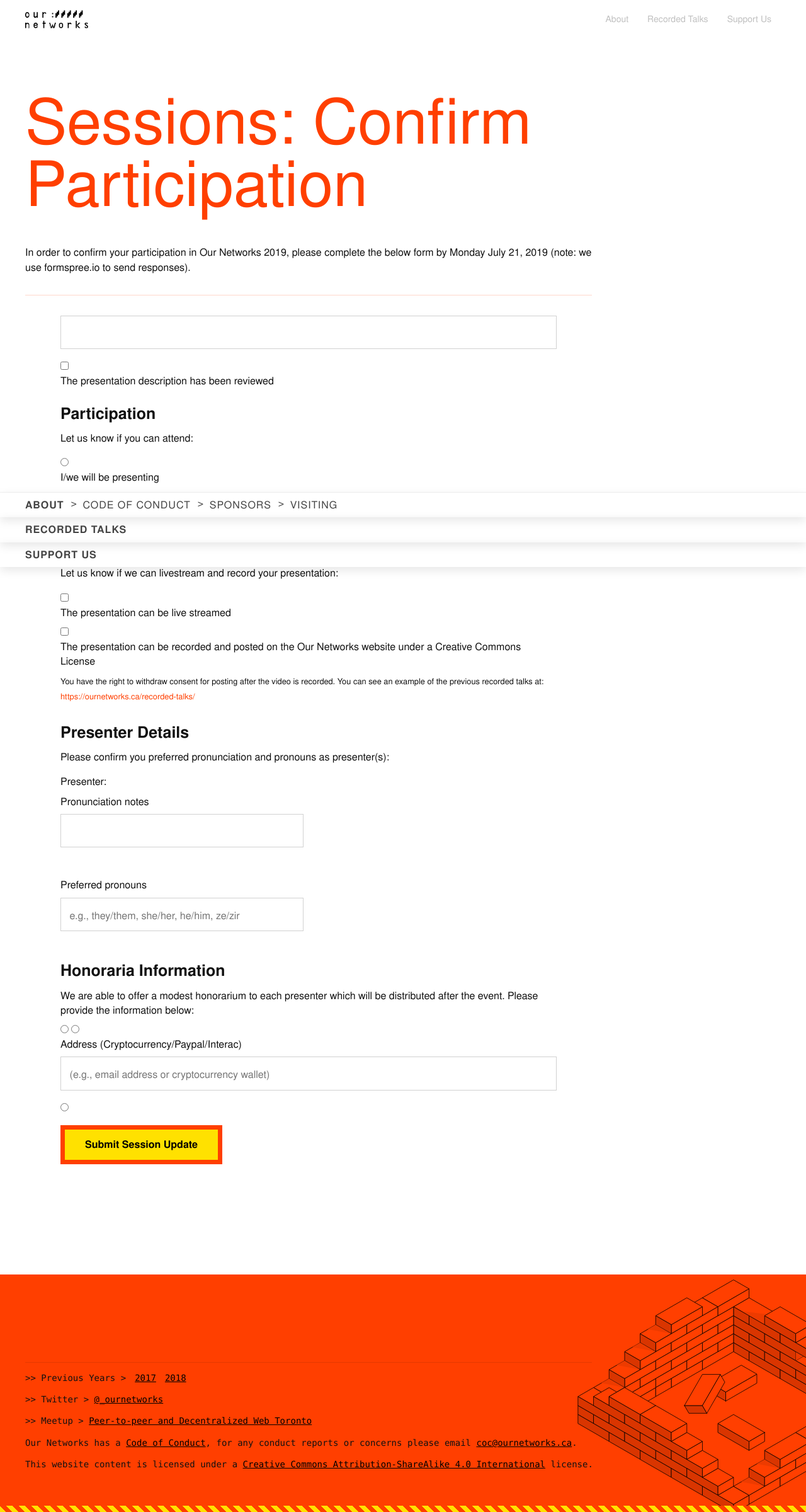
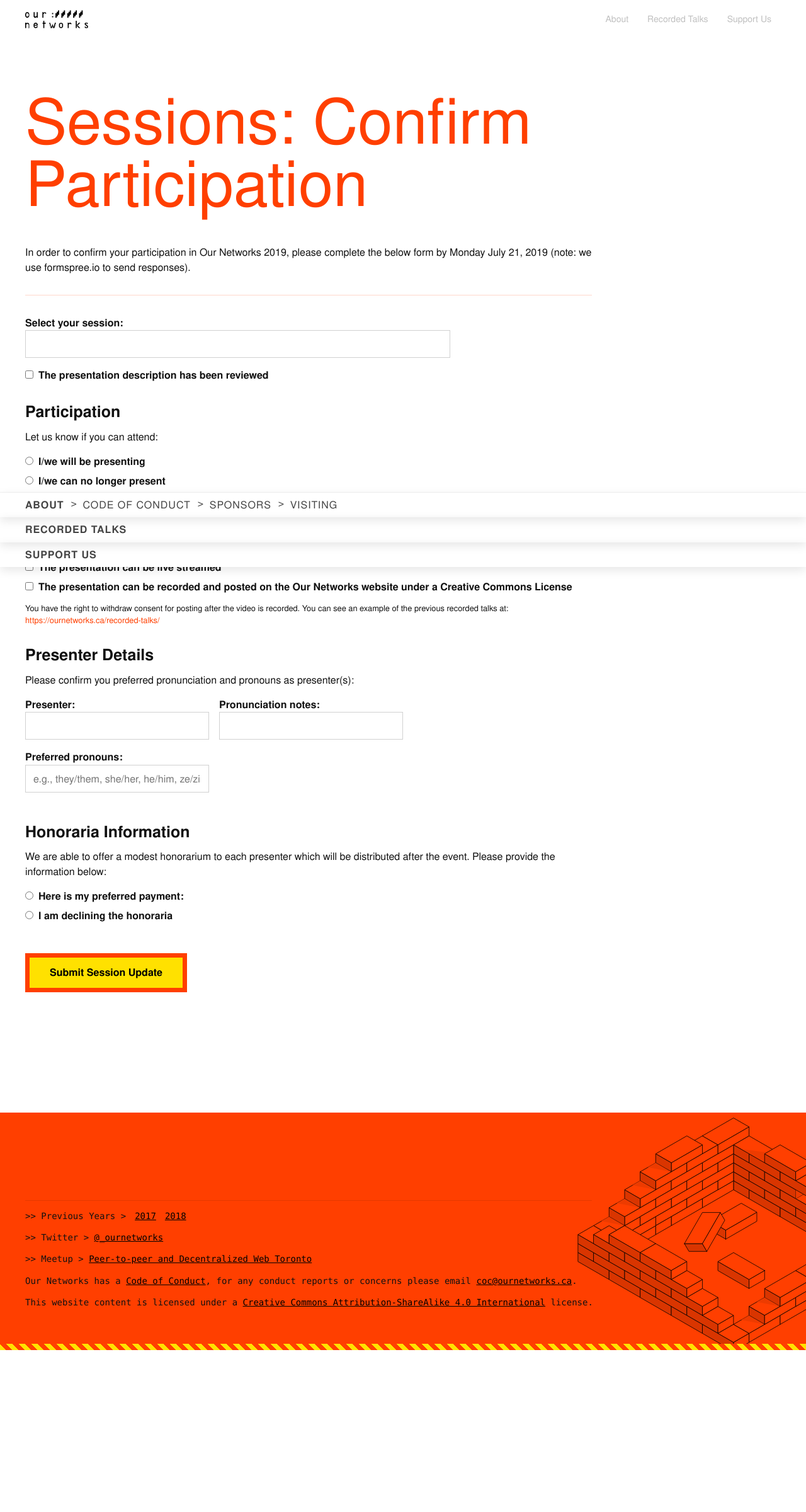
Before and after one commit to ournetworks/ournetworks.ca, a Jekyll site: the page built from sessions-form.html, in a window 1280 px wide. Shown: the whole page at 63% size. Built offline with Jekyll 4.4.1, drawn with Linux system fonts in a browser that asks for light colours; after the commit the page ends 2143 px from its top, so only the background shows below that.

Commit message:
layout update

```diff
--- a/_sass/_forms.scss
+++ b/_sass/_forms.scss
@@ -4,105 +4,15 @@
 .input-datalist,
 textarea,
 select {
-  width: 100%;
   margin-bottom: 1em;
   font-family: $base-font-family;
   font-weight: normal;
-  -webkit-font-smoothing: antialiased;
-  -moz-osx-font-smoothing: grayscale;
-  padding: 1em 0.85em 0.85em;
-  background-color: #fff;
+  padding: 0.75em;
   border: 1px solid #d1d1d1;
   box-shadow: none;
   box-sizing: border-box;
-  line-height: 1em;
-
-  @media (max-width: $on-palm) {
-    -webkit-appearance: none;
-    -moz-appearance: none;
-    appearance: none;
-  }
 }
 
-textarea {
-  min-height: 65px;
-  padding-top: 6px;
-  padding-bottom: 6px;
+input[type="radio"]:checked ~ .input-condition-group {
+  display: flex;
 }
-
-.input-text:focus,
-textarea:focus,
-select:focus {
-  border: 1px solid $accent-color;
-}
-
-label,
-legend {
-  display: block;
-  margin-bottom: 0.5rem;
-}
-
-fieldset {
-  padding: 0;
-  border-width: 0;
-}
-
-label > .label-body {
-  display: inline-block;
-  margin-left: 0.5rem;
-  font-weight: normal;
-}
-
-.form-container {
-  border: 0px;
-}
-
-.form-group {
-  padding: 0 1em;
-  margin-top: 2rem;
-
-  &.last {
-    padding: 1em;
-    margin: 0;
-  }
-}
-
-.form-radio-range {
-  display: flex;
-  padding: 0 1em;
-  margin: 0.5em 0 1em;
-  flex-wrap: wrap;
-  text-align: center;
-  justify-content: space-between;
-
-  .form-item {
-    flex-grow: 1;
-    position: relative;
-
-    &:hover {
-      background: $accent-color;
-    }
-
-    &:nth-child(even) {
-      border-right: 1px solid $accent-color;
-      border-left: 1px solid $accent-color;
-    }
-  }
-
-  label {
-    padding-top: 1.75em;
-    margin: -1.5em 0 0;
-  }
-
-  @media (max-width: $on-palm) {
-    padding: 0;
-  }
-}
-
-.form-radio-range-label {
-  display: flex;
-  margin-top: 0.5em;
-  font-size: 0.75em;
-  width: 100%;
-  justify-content: space-between;
-}
--- a/_sass/_layout.scss
+++ b/_sass/_layout.scss
@@ -32,6 +32,14 @@
   max-width: unset;
 }
 
+.none {
+  display: none;
+}
+
+.block {
+  display: block;
+}
+
 .flex {
   display: flex;
 }
@@ -60,6 +68,14 @@
 
 .w-100 {
   width: 100%;
+}
+
+.w-75 {
+  width: 75%;
+
+  @media (max-width: $on-palm) {
+    width: 100%;
+  }
 }
 
 .w-50 {
@@ -106,6 +122,14 @@
   margin-bottom: 0;
 }
 
+.mb-1 {
+  margin-bottom: 1em;
+}
+
+.mb-2 {
+  margin-bottom: 2em;
+}
+
 .mt-0 {
   margin-top: 0;
 }
@@ -118,8 +142,16 @@
   margin-top: 2em;
 }
 
+.mb-05 {
+  margin-bottom: 0.5em;
+}
+
 .mb-1 {
   margin-bottom: 1em;
+}
+
+.mr-05 {
+  margin-right: 0.5em;
 }
 
 .mr-1 {
--- a/sessions-form.html
+++ b/sessions-form.html
@@ -9,73 +9,92 @@ titleDisplay: "Sessions"
 
 <hr />
 
-<form action="https://formspree.io/orga@ournetworks.ca" class="form-container container container-full-width" method="POST">
-  <div class="form-group">
-    <div class="w-100">
-      <div class="row">
-        <input list="sessions" id="session" class="input-datalist four columns" name="session" required>
+<form action="https://formspree.io/orga@ournetworks.ca" class="form-container" method="POST">
+  <div class="mb-2">
+    <div class="flex flex-wrap">
+      <label class="fw-bold w-100" for="session">Select your session:</label>
+      <input list="sessions" id="session" class="input-datalist w-75" name="session" required>
     </div>
     <datalist id="sessions">
       {% include forms/sessions-datalist.html %}
     </datalist>
-      <input type="checkbox" id="description" value="reviewed"> <label for="description">The presentation description has been reviewed</label>
+    <div class="flex mb-05 flex-align-baseline">
+      <input class="mr-05" type="checkbox" id="description" value="reviewed"><label class="fw-bold" for="description">The presentation description has been reviewed</label>
     </div>
-    <div class="w-50">
+  </div>
+  <div class="mb-2">
     <h3>Participation</h3>
     <p>Let us know if you can attend:</p>
-      <input type="radio" id="participation1" name="participation" value="will present" required><label for="participation1">I/we will be presenting</label>
-      <input type="radio" id="participation2" name="participation" value="no longer presenting" required><label for="participatio2">I/we can no longer present</label>
+    <div class="flex mb-05 flex-align-baseline">
+      <input type="radio" class="mr-05" id="participation1" name="participation" value="will present" required><label class="fw-bold" for="participation1">I/we will be presenting</label>
+    </div>
+    <div class="flex mb-05 flex-align-baseline">
+      <input type="radio" class="mr-05" id="participation2" name="participation" value="no longer presenting" required><label class="fw-bold" for="participation2">I/we can no longer present</label>
     </div>
   </div>
-  <div class="form-group">
+  <div class="mb-2">
     <h3>Recording</h3>
     <p>Let us know if we can livestream and record your presentation:</p>
-    <div class="w-100">
-      <input type="checkbox" id="recording1" name="recording" value="live stream"><label for="recording1">The presentation can be live streamed</label>
-      <input type="checkbox" id="recording2" name="recording" value="record"><label for="recording2">The presentation can be recorded and posted on the Our Networks website under a Creative Commons License</label>
+    <div class="flex mb-05 flex-align-baseline">
+      <input type="checkbox" class="mr-05" id="recording1" name="recording" value="live stream"><label class="fw-bold" for="recording1">The presentation can be live streamed</label>
     </div>
-    <small>You have the right to withdraw consent for posting after the video is recorded. You can see an example of the previous recorded talks at: <a href="https://ournetworks.ca/recorded-talks/">https://ournetworks.ca/recorded-talks/</a></small>
+    <div class="flex mb-05 flex-align-baseline">
+      <input type="checkbox" class="mr-05" id="recording2" name="recording" value="record"><label class="fw-bold" for="recording2">The presentation can be recorded and posted on the Our Networks website under a Creative Commons License</label>
     </div>
-  <div class="form-group">
+    <small class="block mt-1">You have the right to withdraw consent for posting after the video is recorded. You can see an example of the previous recorded talks at: <a href="https://ournetworks.ca/recorded-talks/">https://ournetworks.ca/recorded-talks/</a></small>
+  </div>
+  <div class="mb-2">
     <h3>Presenter Details</h3>
     <p>Please confirm you preferred pronunciation and pronouns as presenter(s):</p>
-    <div class="w-50">
-      <label for="presenters">Presenter:</label>
-      <datalist id="presenters">
+    <div class="flex">
+      <div class="w-33">
+        <label class="fw-bold" for="presenters">Presenter:</label>
+        <input list="presenters-list" id="presenters" class="input-datalist w-100" name="presenters" required>
+        <datalist id="presenters-list">
           {% include forms/presenters-datalist.html %}
         </datalist>
-      <label for="pronunciation">Pronunciation notes</label>
-      <input type="text" id="pronunciation" class="input-text" name="pronunciation">
+      </div>
+      <div class="w-33 ml-1">
+        <label class="fw-bold" for="pronunciation">Pronunciation notes:</label>
+        <input type="text" id="pronunciation" class="input-text w-100" name="pronunciation">
       </div>
     </div>
-  <div class="form-group">
-    <div class="w-50">
-      <label for="pronouns">Preferred pronouns</label>
-      <input type="text" id="pronouns" class="input-text" name="pronouns" placeholder="e.g., they/them, she/her, he/him, ze/zir">
+    <div class="flex">
+      <div class="w-33">
+        <label class="fw-bold" for="pronouns">Preferred pronouns:</label>
+        <input type="text" id="pronouns" class="input-text w-100" name="pronouns" placeholder="e.g., they/them, she/her, he/him, ze/zir">
       </div>
     </div>
-  <div class="form-group">
+  </div>
+  <div class="mb-2">
     <h3>Honoraria Information</h3>
-    <div class="ten columns">
-      <label for="honoraria">  We are able to offer a modest honorarium to each presenter which will be distributed after the event. Please provide the information below:</label>
-      <input type="radio" id="honoraria" name="Here is my preferred payment:">
-        <input onclick='document.getElmentById("payment_options").style.display="block"' type="radio" />
-        <div id="payment_options" style="display: none;" >
-          <input type="radio" id="payment_options1" name="payment_options" value="Interac"> <label for="payment_options1">Interac</label>
-          <input type="radio" id="payment_options2" name="payment_options" value="PayPal"> <label for="payment_options2">Paypal</label>
-          <input type="radio" id="payment_options3" name="payment_options" value="Cryptocurrency"> <label for="payment_options3">Cryptocurrency (BTC/ETH)</label>
-          <input type="radio" id="payment_options4" name="payment_options" value="Cash"> <label for="payment_options4">Cash (have to be based in Toronto)</label>
+      <p>We are able to offer a modest honorarium to each presenter which will be distributed after the event. Please provide the information below:</p>
+      <div class="flex mb-05 flex-align-baseline flex-wrap">
+        <input type="radio" class="mr-05" id="honoraria" name="honoraria" value="Here is my preferred payment:"><label class="fw-bold" for="honoraria">Here is my preferred payment:</label>
+        <div id="payment_options" class="input-condition-group mb-05 mt-1 ml-1 flex-wrap none">
+          <div class="flex mb-05 w-100 flex-align-baseline">
+            <input type="radio" class="mr-05" id="payment_options1" name="payment_options" value="Interac"> <label class="fw-bold" for="payment_options1">Interac</label>
           </div>
-        <div id="payment_address">
-          <label for="pronouns">Address (Cryptocurrency/Paypal/Interac)</label>
-          <input type="text" id="address" class="input-text" name="address" placeholder="(e.g., email address or cryptocurrency wallet)">
+          <div class="flex mb-05 w-100 flex-align-baseline">
+            <input type="radio" class="mr-05" id="payment_options2" name="payment_options" value="PayPal"> <label class="fw-bold" for="payment_options2">PayPal</label>
           </div>
-      <input type="radio" id="honoraria" name="I am declining the honoraria">
+          <div class="flex mb-05 w-100 flex-align-baseline">
+            <input type="radio" class="mr-05" id="payment_options3" name="payment_options" value="Cryptocurrency"> <label class="fw-bold" for="payment_options3">Cryptocurrency (BTC/ETH)</label>
+          </div>
+          <div class="flex mb-1 w-100 flex-align-baseline">
+            <input type="radio" class="mr-05" id="payment_options4" name="payment_options" value="Cash"> <label class="fw-bold" for="payment_options4">Cash (have to be based in Toronto)</label>
+          </div>
+          <div class="w-100" id="payment_address">
+            <label class="fw-bold" for="address">Address (Cryptocurrency/Paypal/Interac):</label>
+            <input type="text" id="address" class="input-text w-75" name="address" placeholder="(e.g., email address or cryptocurrency wallet)">
           </div>
         </div>
-  <div class="form-group last">
-    <input type="submit" name="submit" value="Submit Session Update" class="button button-primary">
       </div>
+      <div class="flex mb-05 flex-align-baseline">
+        <input type="radio" class="mr-05" id="honoraria-decline" name="honoraria" value="I am declining the honoraria"><label class="fw-bold" for="honoraria-decline">I am declining the honoraria</label>
+      </div>
+  </div>
+  <input type="submit" name="submit" value="Submit Session Update" class="button button-primary mt-1 mb-2">
   <input type="hidden" name="_format" value="plain">
   <input type="hidden" name="_subject" value="session update submitted">
   <input type="hidden" name="_next" value="//ournetworks.ca/sessions?update=confirmed">
```
Lines whose indentation alone changed are shown as unchanged.
